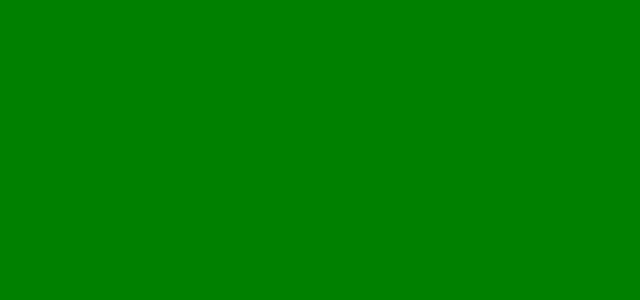
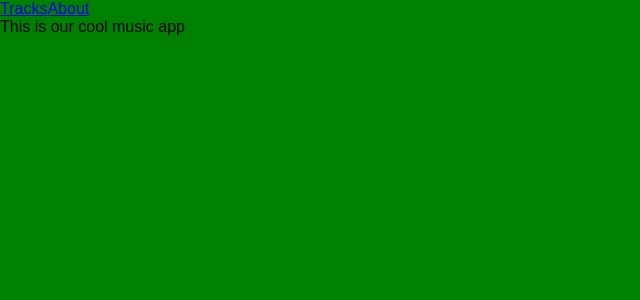
Before and after one commit to TimmyGOGO/react_redux, a React (Create React App) app: page /about in a window 1280 px wide. Shown: the top 300 px of the page, without its empty margins (0-640 px from the left). Built offline with nearby package versions, Linux system fonts and the light colour scheme.

Commit message:
Simple routing: passing between two pages

```diff
--- /dev/null
+++ b/src/About.js
@@ -0,0 +1,13 @@
+import React from 'react';
+import Menu from './Menu';
+
+const About = (props) => {
+  return (
+    <div>
+      <Menu />
+      This is our cool music app
+    </div>
+  );
+};
+
+export default About;
--- a/src/App.js
+++ b/src/App.js
@@ -2,6 +2,8 @@ import React, { Component } from 'react';
 import './App.css';
 import { connect } from 'react-redux';
 import { getTracks } from './actions/tracks';
+import Menu from './Menu';
+
 //import RegistationForm from './RegistrationForm';
 
 class App extends Component {
@@ -22,26 +24,21 @@ class App extends Component {
     console.log(this.props.tracks);
     return (
       <div >
+        <Menu />
         <div>
           <input type="text" ref={(input) => { this.trackInput = input }} />
-          <button
-            onClick={this.addTrack}
-          >
+          <button onClick={this.addTrack}>
             Add track
           </button>
         </div>
         <div>
           <input type="text" ref={(input) => { this.searchInput = input }} />
-          <button
-            onClick={this.findTrack}
-          >
+          <button onClick={this.findTrack}>
             Find track
           </button>
         </div>
         <div>
-          <button
-            onClick={this.props.onGetTracks}
-          >
+          <button onClick={this.props.onGetTracks}>
             Get tracks
           </button>
         </div>
--- /dev/null
+++ b/src/Menu.js
@@ -0,0 +1,13 @@
+import React from 'react';
+import { Link } from 'react-router-dom';
+
+const Menu = (props) => {
+  return (
+    <div>
+      <Link to="/">Tracks</Link>
+      <Link to="/about">About</Link>
+    </div>
+  );
+};
+
+export default Menu;
--- a/src/index.js
+++ b/src/index.js
@@ -2,6 +2,7 @@ import React from 'react';
 import ReactDOM from 'react-dom';
 import './index.css';
 import App from './App';
+import About from './About';
 import { Provider } from 'react-redux';
 
 import { createStore, applyMiddleware } from 'redux';
@@ -29,6 +30,7 @@ ReactDOM.render(
       <>
         <Switch>
           <Route exact path="/" component={App} />
+          <Route path="/about" component={About} />
         </Switch>
       </>
     </ConnectedRouter>
```
